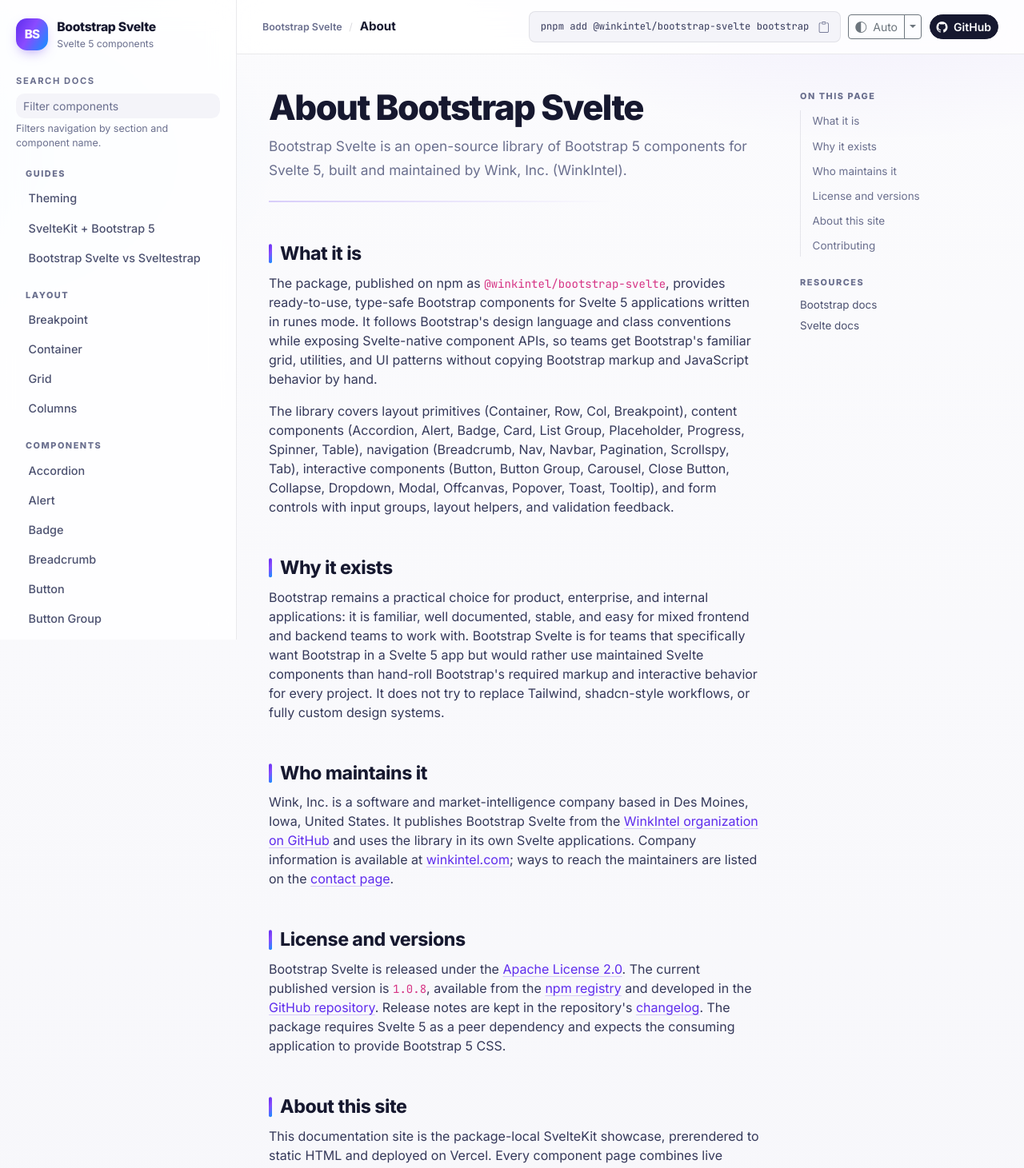
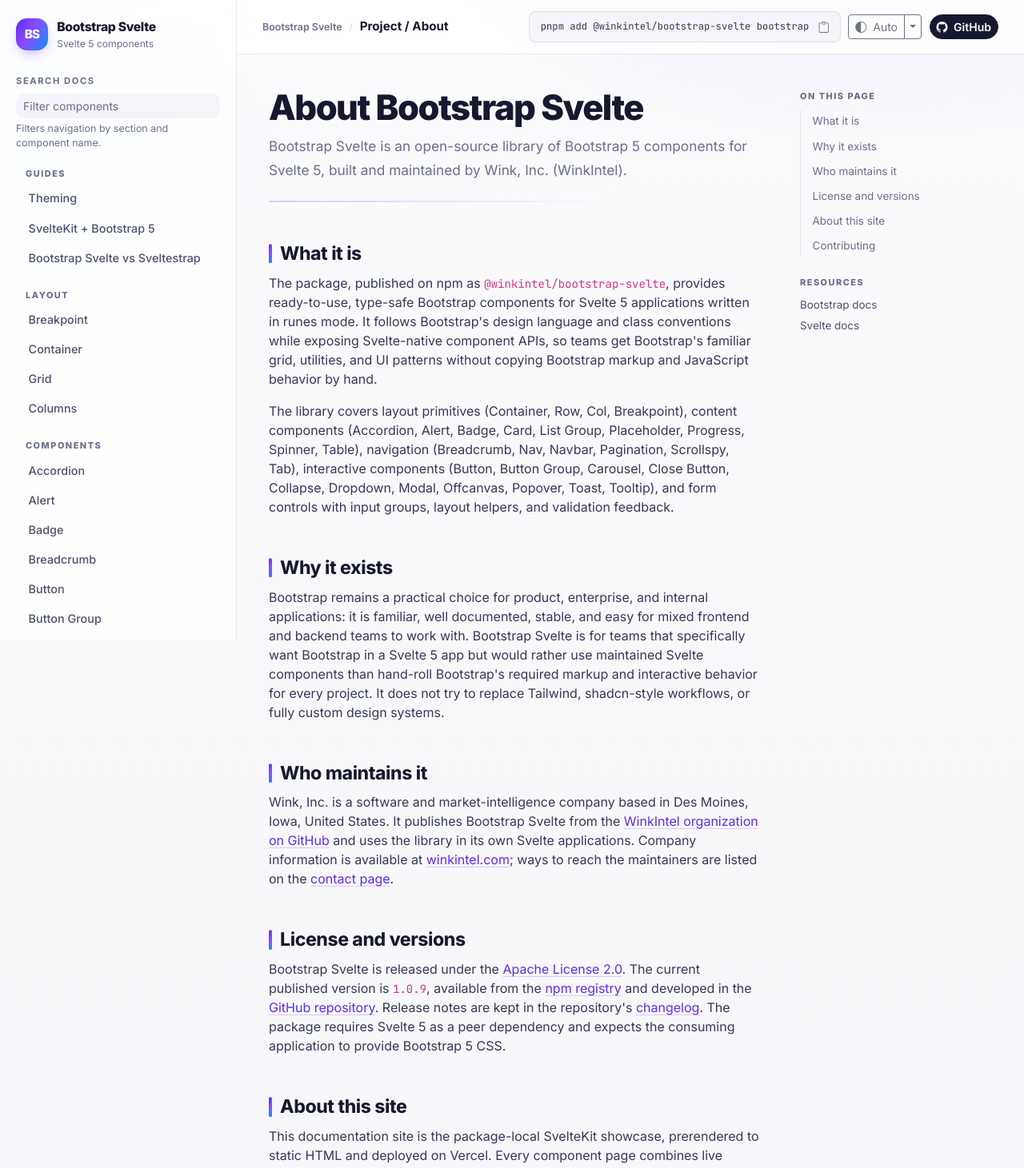
Before and after one commit to WinkIntel/bootstrap-svelte, a SvelteKit app: page /about in a window 1280 px wide. Shown: the top 1461 px of the page at 80% size. Built offline with nearby package versions, Linux system fonts and the light colour scheme.

Commit message:
feat: update breadcrumbs to include section information and bump version to 1.0.9

```diff
--- a/package.json
+++ b/package.json
@@ -1,7 +1,7 @@
 {
     "author": "Wink, Inc.",
     "name": "@winkintel/bootstrap-svelte",
-    "version": "1.0.8",
+    "version": "1.0.9",
     "description": "Bootstrap components for Svelte 5 with TypeScript support.",
     "license": "Apache-2.0",
     "repository": {
--- a/src/routes/(common)/site.ts
+++ b/src/routes/(common)/site.ts
@@ -20,6 +20,7 @@
 };
 
 export type Breadcrumb = {
+    section: string;
     label: string;
     href?: string;
 };
@@ -310,8 +311,8 @@
     const page = findPage(normalizePathname(pathname));
     if (!page || page.href === homePage.href || page.href === notFoundPage.href || page.noindex) return [];
     return [
-        { label: site.name, href: homePage.href },
-        { label: page.label, href: page.href }
+        { label: site.name, href: homePage.href, section: homePage.section },
+        { label: page.label, href: page.href, section: page.section }
     ];
 }
 
--- a/src/routes/+layout.svelte
+++ b/src/routes/+layout.svelte
@@ -417,7 +417,8 @@
                                 {#if breadcrumb.href && index < breadcrumbs.length - 1}
                                     <a href={breadcrumb.href}>{breadcrumb.label}</a>
                                 {:else}
-                                    <span aria-current={index === breadcrumbs.length - 1 ? 'page' : undefined}>{breadcrumb.label}</span>
+                                    <span aria-current={index === breadcrumbs.length - 1 ? 'page' : undefined}
+                                        >{breadcrumb.section} / {breadcrumb.label}</span>
                                 {/if}
                             </li>
                         {/each}
```
Also changed, not shown: 1 other file (tests, documents, lock files or other folders).
